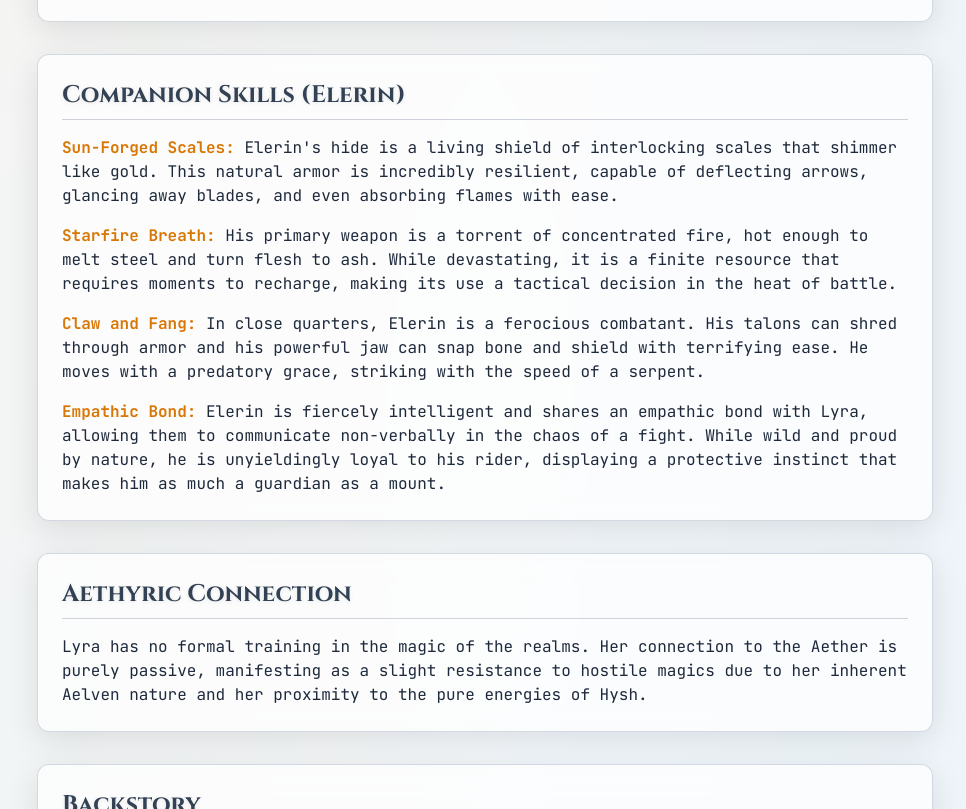
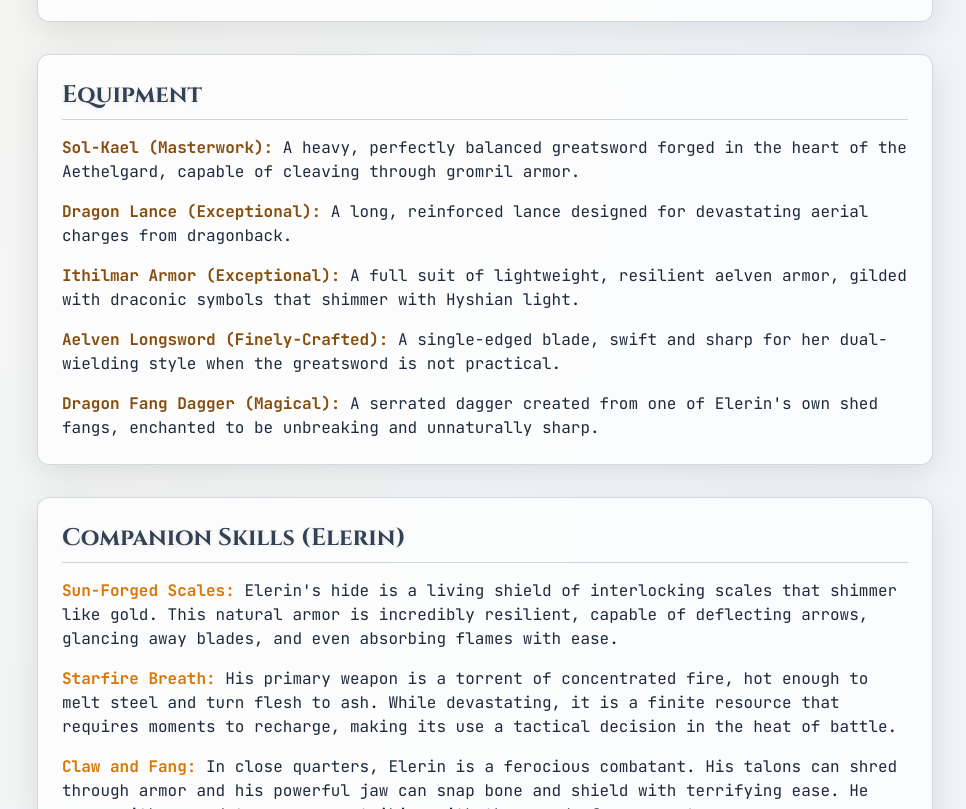
Before and after one commit to stareyesrp/stareyesrp.github.io, a plain HTML site: page lyra_aos.html in a window 1280 px wide. Shown: the part 1991-2800 px from the top of the page, without its empty margins (155-1121 px from the left). Drawn offline with nearby package versions, Linux system fonts and the light colour scheme.

Commit message:
Adds a home button to both pages

```diff
--- a/lyra_aos.html
+++ b/lyra_aos.html
@@ -37,9 +37,19 @@
         .trait-title {
             font-weight: bold;
         }
+        .equipment-item-title {
+            font-weight: bold;
+            color: #854d0e; /* A rich, earthy brown for titles */
+        }
     </style>
 </head>
 <body class="antialiased p-4 sm:p-6 lg:p-8">
+
+    <a href="https://stareyesrp.github.io/" title="Return to Home" class="fixed top-4 left-4 z-10 p-2 rounded-full bg-white/60 backdrop-blur-sm shadow-md transition-transform hover:scale-110 hover:shadow-lg">
+        <svg xmlns="http://www.w3.org/2000/svg" class="h-6 w-6 text-slate-700" fill="none" viewBox="0 0 24 24" stroke="currentColor" stroke-width="2">
+            <path stroke-linecap="round" stroke-linejoin="round" d="M3 12l2-2m0 0l7-7 7 7M5 10v10a1 1 0 001 1h3m10-11l2 2m-2-2v10a1 1 0 01-1 1h-3m-6 0a1 1 0 001-1v-4a1 1 0 011-1h2a1 1 0 011 1v4a1 1 0 001 1m-6 0h6" />
+        </svg>
+    </a>
 
     <main class="max-w-4xl mx-auto space-y-8">
 
@@ -103,6 +113,28 @@
             </div>
         </section>
 
+        <!-- Equipment -->
+        <section class="card p-6">
+            <h2 class="font-cinzel text-2xl font-bold text-slate-700 border-b border-slate-500/30 pb-2 mb-4">Equipment</h2>
+            <div class="space-y-4">
+                <div>
+                    <p><span class="equipment-item-title">Sol-Kael (Masterwork):</span> A heavy, perfectly balanced greatsword forged in the heart of the Aethelgard, capable of cleaving through gromril armor.</p>
+                </div>
+                <div>
+                    <p><span class="equipment-item-title">Dragon Lance (Exceptional):</span> A long, reinforced lance designed for devastating aerial charges from dragonback.</p>
+                </div>
+                <div>
+                    <p><span class="equipment-item-title">Ithilmar Armor (Exceptional):</span> A full suit of lightweight, resilient aelven armor, gilded with draconic symbols that shimmer with Hyshian light.</p>
+                </div>
+                <div>
+                    <p><span class="equipment-item-title">Aelven Longsword (Finely-Crafted):</span> A single-edged blade, swift and sharp for her dual-wielding style when the greatsword is not practical.</p>
+                </div>
+                <div>
+                    <p><span class="equipment-item-title">Dragon Fang Dagger (Magical):</span> A serrated dagger created from one of Elerin's own shed fangs, enchanted to be unbreaking and unnaturally sharp.</p>
+                </div>
+            </div>
+        </section>
+
         <!-- Companion Skills -->
         <section class="card p-6">
             <h2 class="font-cinzel text-2xl font-bold text-slate-700 border-b border-slate-500/30 pb-2 mb-4">Companion Skills (Elerin)</h2>
```
Also changed, not shown: lyra.html (+6 -0 lines).
